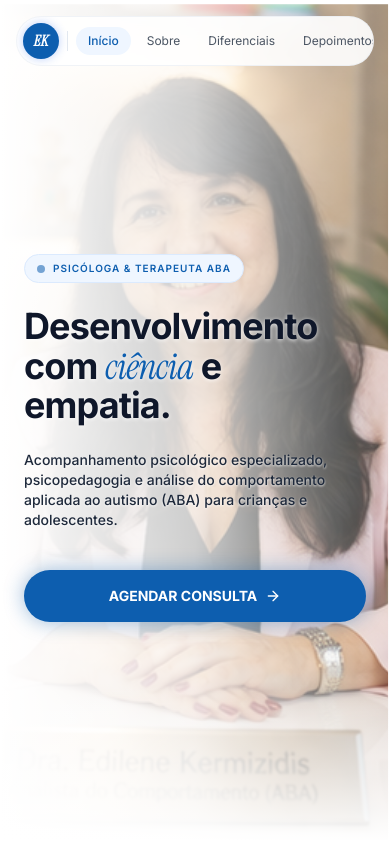
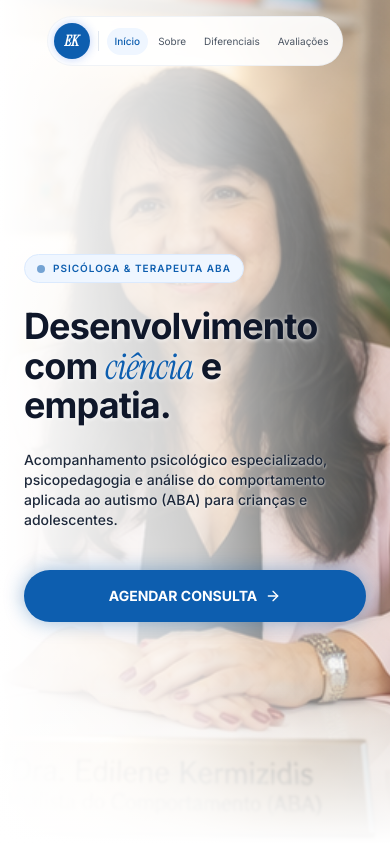
Before and after one commit to dimeks/edilenekermizidis-lp, a React (Vite) app: page / in a window 390 px wide. Shown: the top 844 px of the page. Built offline with nearby package versions, Linux system fonts and the light colour scheme.

Commit message:
Fix: Navbar mobile labels and image responsiveness

```diff
--- a/src/App.tsx
+++ b/src/App.tsx
@@ -112,9 +112,9 @@ const Navbar = () => {
       <div className={`inline-flex items-center rounded-full bg-white/90 backdrop-blur-md px-1.5 md:px-2 py-1.5 md:py-2 transition-all max-w-[95vw] md:w-auto overflow-x-auto no-scrollbar ${scrolled ? 'shadow-lg shadow-black/5 border border-stroke' : 'border border-stroke/50'}`}>
         <div className="min-w-[36px] w-9 h-9 rounded-full bg-accent flex items-center justify-center font-display italic text-[15px] font-bold text-white shadow-[0_0_10px_rgba(37,99,235,0.3)]">EK</div>
         <div className="w-px h-5 bg-stroke mx-2 shrink-0" />
-        <div className="flex items-center space-x-1 shrink-0">
-          {["Início", "Sobre", "Diferenciais", "Depoimentos"].map((link, i) => (
-            <a key={link} href={`#${link.toLowerCase()}`} className={`text-xs sm:text-sm rounded-full px-3 py-1.5 transition-colors ${i===0 ? 'text-accent bg-blue-50 font-medium' : 'text-gray-600 hover:text-accent hover:bg-blue-50/50'}`}>
+        <div className="flex items-center space-x-0.5 md:space-x-1 shrink-0">
+          {["Início", "Sobre", "Diferenciais", "Avaliações"].map((link, i) => (
+            <a key={link} href={`#${link.toLowerCase() === 'avaliações' ? 'depoimentos' : link.toLowerCase()}`} className={`text-[10px] sm:text-sm rounded-full px-2 md:px-3 py-1.5 transition-colors ${i===0 ? 'text-accent bg-blue-50 font-medium' : 'text-gray-600 hover:text-accent hover:bg-blue-50/50'}`}>
               {link}
             </a>
           ))}
@@ -142,7 +142,7 @@ const Hero = () => {
         <img
           src="/images/imag1.png"
           alt="Dra Edilene"
-          className="w-full h-full object-cover object-[50%_20%] scale-[0.99]"
+          className="w-full h-full object-cover object-center md:object-[50%_20%] scale-[1.02]"
         />
         <div className="absolute inset-0 bg-gradient-to-r from-white via-white/80 to-white/20 md:via-white/70 md:to-transparent" />
         <div className="absolute bottom-0 left-0 right-0 h-40 bg-gradient-to-t from-white to-transparent" />
```
